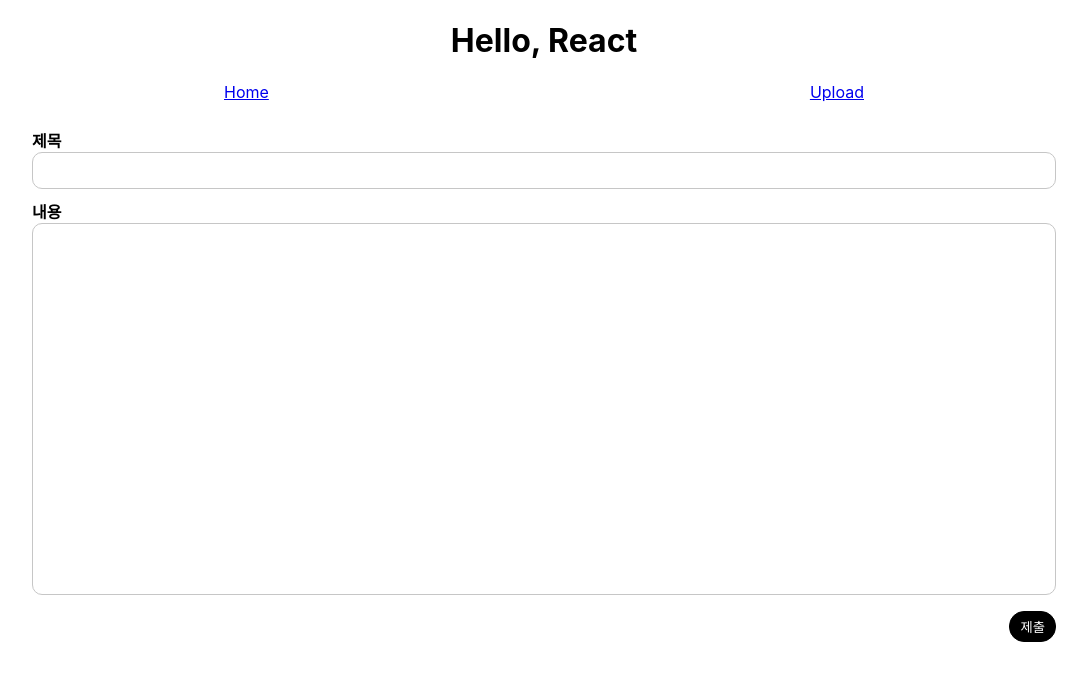
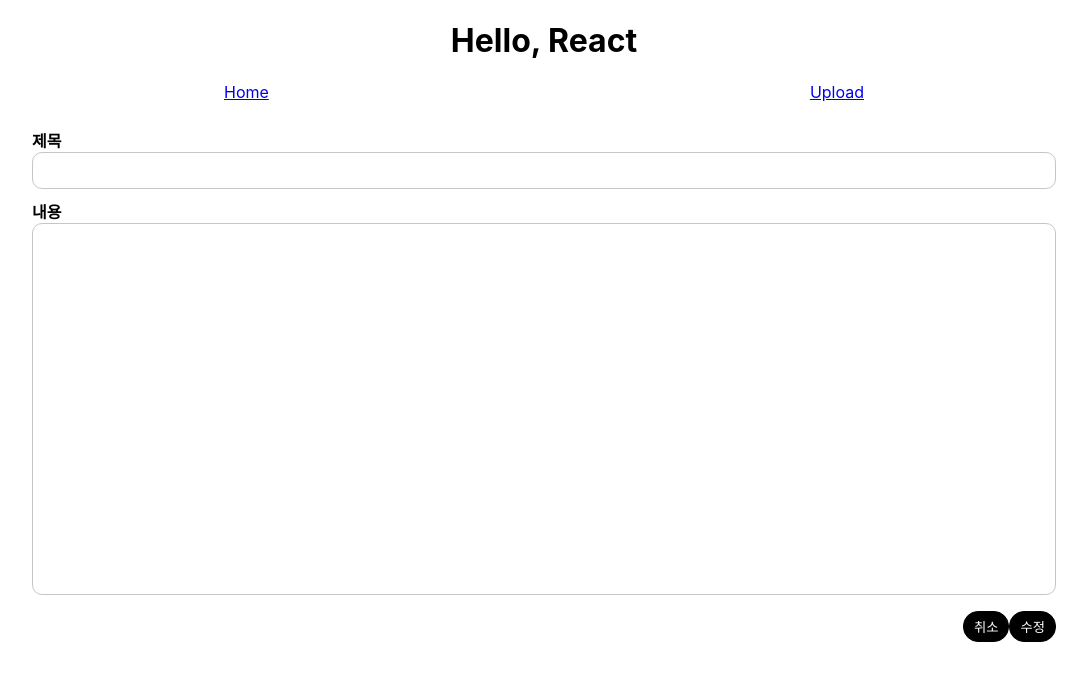
Before and after one commit to homile/Gamemunity, a React (Create React App) app in the folder client/: page /edit/1 in a window 1280 px wide. Shown: the top 680 px of the page, without its empty margins (96-1183 px from the left). Built offline with nearby package versions, Linux system fonts and the light colour scheme; no server answers.

Commit message:
feat:게시글 수정시 취소버튼 추가

```diff
--- a/client/src/components/post/Edit.tsx
+++ b/client/src/components/post/Edit.tsx
@@ -89,10 +89,18 @@ const Edit = () => {
         <UploadButtonDiv>
           <button
             onClick={(event) => {
+              event.preventDefault();
+              navigate(-1);
+            }}
+          >
+            취소
+          </button>
+          <button
+            onClick={(event) => {
               onSubmit(event);
             }}
           >
-            제출
+            수정
           </button>
         </UploadButtonDiv>
       </UploadForm>
```
